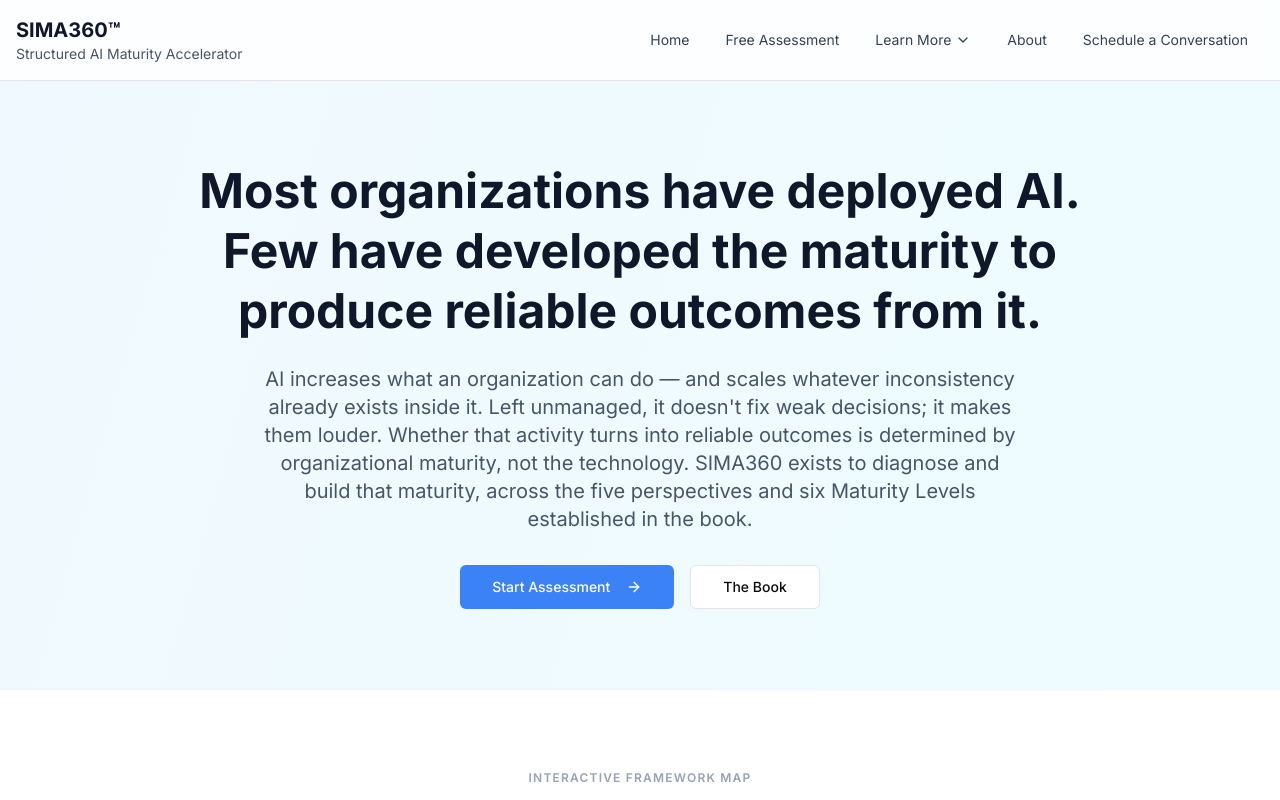
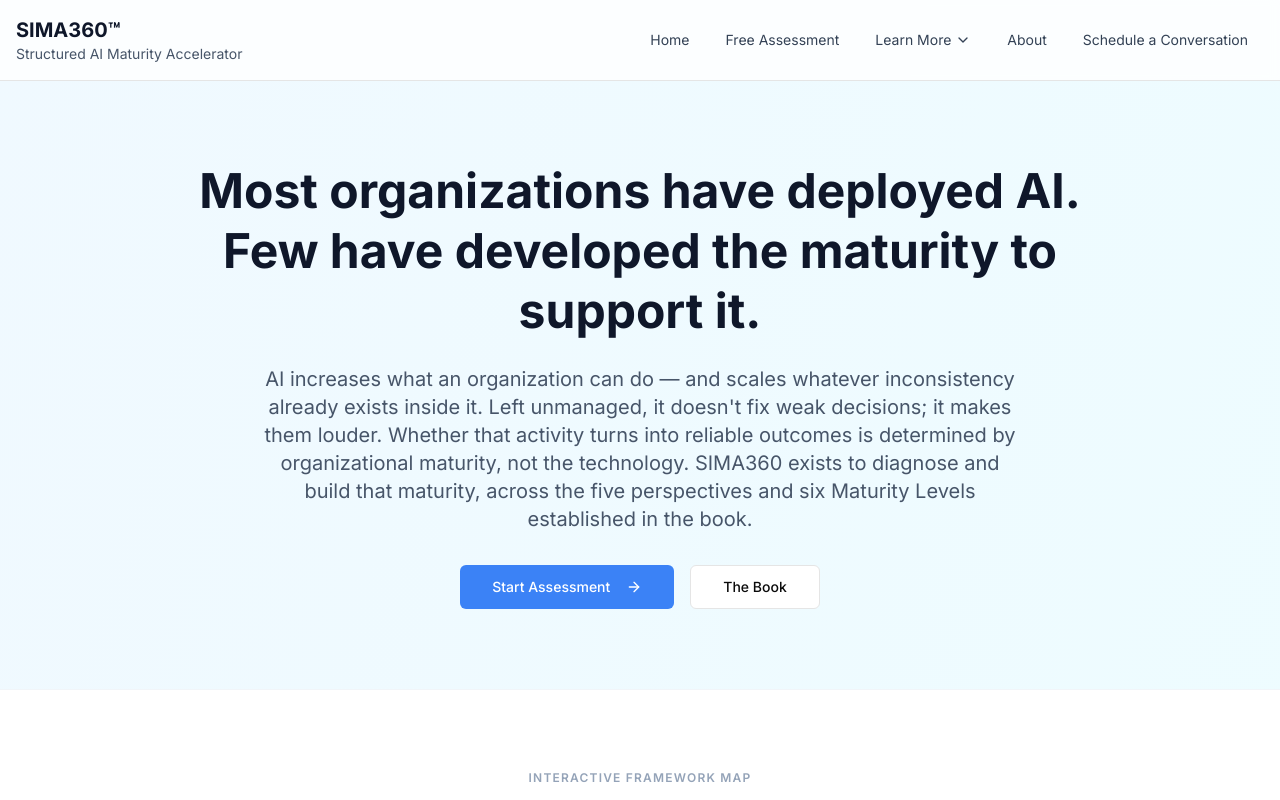
Before and after one commit to chucksuscheck/SIMA360, a Next.js app: page /overview in a window 1280 px wide. Shown: the top 800 px of the page. Built offline with nearby package versions, Linux system fonts and the light colour scheme.

Commit message:
Simplify overview hero headline
Co-Authored-By: Claude Sonnet 5 <noreply@anthropic.com>

```diff
--- a/app/overview/page.tsx
+++ b/app/overview/page.tsx
@@ -56,7 +56,7 @@ export default function OverviewPage() {
       <section className="py-20 px-4">
         <div className="container mx-auto text-center">
           <h1 className="text-5xl font-bold text-slate-900 mb-6 leading-tight max-w-4xl mx-auto">
-            Most organizations have deployed AI. Few have developed the maturity to produce reliable outcomes from it.
+            Most organizations have deployed AI. Few have developed the maturity to support it.
           </h1>
           <p className="text-xl text-slate-600 mb-8 max-w-3xl mx-auto">
             AI increases what an organization can do — and scales whatever inconsistency already exists inside it.
```
